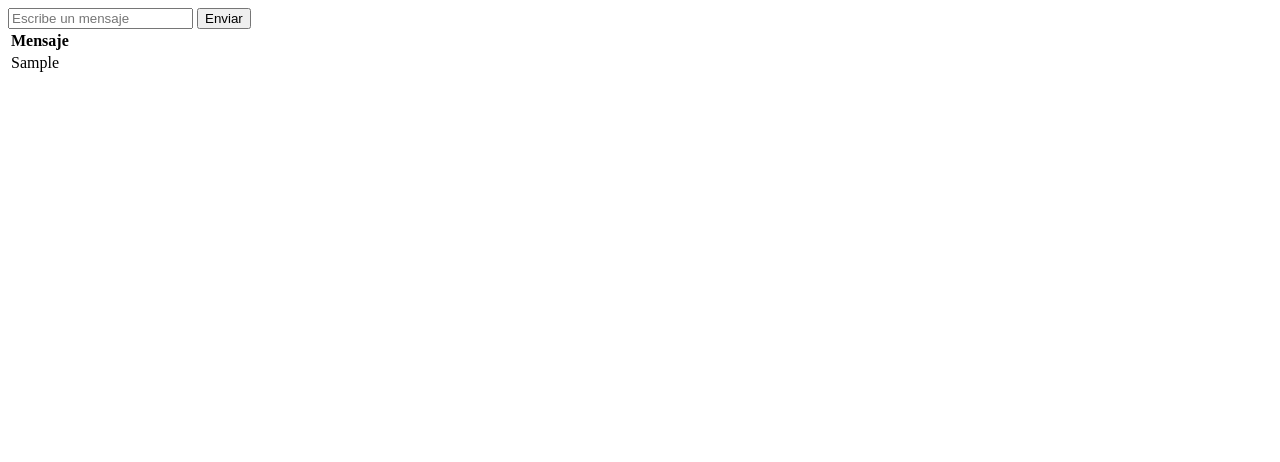
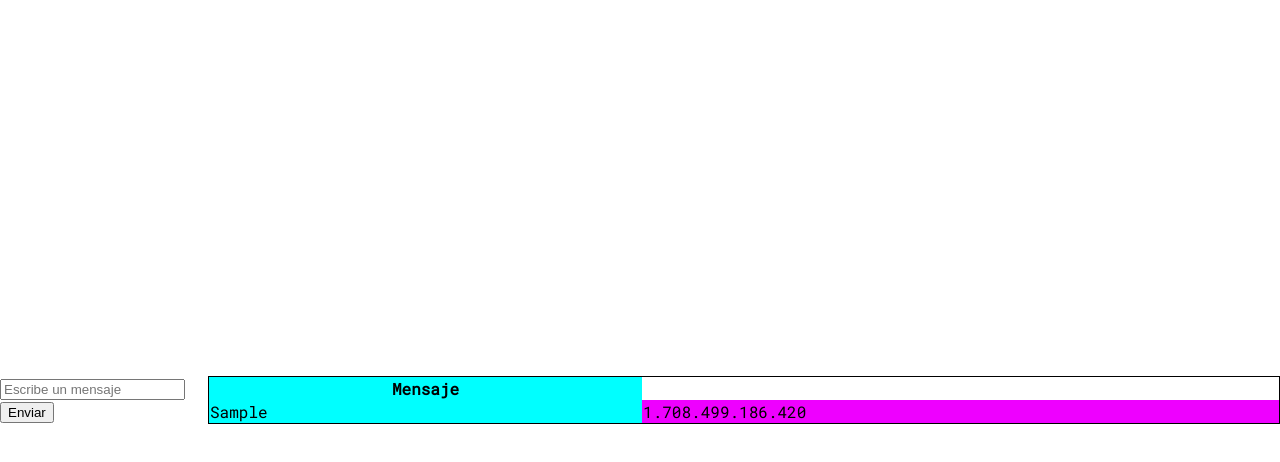
Before and after one commit to nocivescience/crearFormTable1, a plain HTML site: page index.html in a window 1280 px wide. Both pictures are taken after typing "Sample" into the empty fields and a click on the button "Enviar". Drawn offline with Linux system fonts and the light colour scheme.

Commit message:
quedo mal

```diff
--- a/index.html
+++ b/index.html
@@ -3,6 +3,32 @@
 <head>
     <title>Mensajes</title>
 </head>
+<link rel="preconnect" href="https://fonts.googleapis.com">
+    <link rel="preconnect" href="https://fonts.gstatic.com" crossorigin>
+    <link href="https://fonts.googleapis.com/css2?family=Roboto+Mono&display=swap" rel="stylesheet">
+<style>
+    body{
+        display: flex;
+        justify-content: center;
+        align-items: center;
+        height: 100vh;
+        margin: 0;
+        font-family: 'Roboto Mono', monospace;
+    }
+    #messageTable {
+        width: 100%;
+        border-collapse: collapse; /* Para fusionar los bordes de las celdas */
+        border: 1px solid black;
+    }
+    #messageTable td:first-child, #messageTable th:first-child {
+        background-color: aqua;
+        max-width: 100px;
+    }
+    #messageTable td:nth-child(2), #messageTable th:nth-child(2) {
+        background-color: rgb(238, 0, 255);
+        max-width: 100px;
+    }
+</style>
 <body>
     <form id="messageForm">
         <input type="text" id="messageInput" placeholder="Escribe un mensaje" required>
@@ -27,12 +53,15 @@
         const table = document.getElementById('messageTable');
 
         // Función para agregar un mensaje a la tabla
-        function addMessageToTable(message) {
+        function addMessageToTable(message, date) {
             const row = document.createElement('tr');
             const cell = document.createElement('td');
+            const tiempoEdicion = document.createElement('td');
             cell.textContent = message;
+            tiempoEdicion.textContent = date;
             row.appendChild(cell);
             table.appendChild(row);
+            row.appendChild(tiempoEdicion);
         }
 
         // Manejador del evento de envío del formulario
@@ -40,17 +69,26 @@
             event.preventDefault();
             const message = input.value;
             input.value = '';
-            localStorage.setItem(Date.now().toString(), message);
-            addMessageToTable(message);
+            const date= Date.now().toLocaleString('pt-BR');
+            const item = { message, date };
+            localStorage.setItem(Date.now().toString(), JSON.stringify(item));
+            addMessageToTable(message, date);
         });
 
         // Al cargar la página, agregar los mensajes del localStorage a la tabla
         window.addEventListener('load', function() {
-            const keys = Object.keys(localStorage);
-            for (const key of keys) {
-                addMessageToTable(localStorage.getItem(key));
-            }
-        });
+    const keys = Object.keys(localStorage);
+    for (const key of keys) {
+        const itemString = localStorage.getItem(key);
+        try {
+            const item = JSON.parse(itemString); // Intentar parsear el item
+            addMessageToTable(item.message, item.date);
+            localStorage.clear();
+        } catch (error) {
+            console.error(`Error parsing item with key "${key}": ${itemString}`);
+        }
+    }
+});
     </script>
 </body>
 </html>
```
